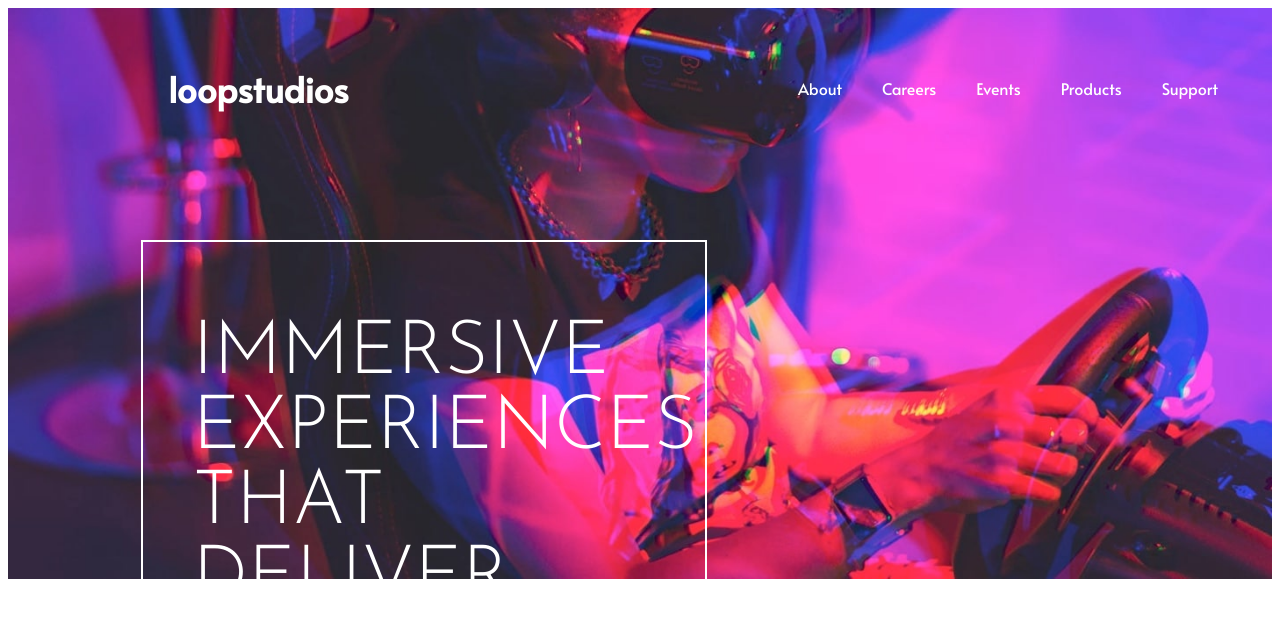
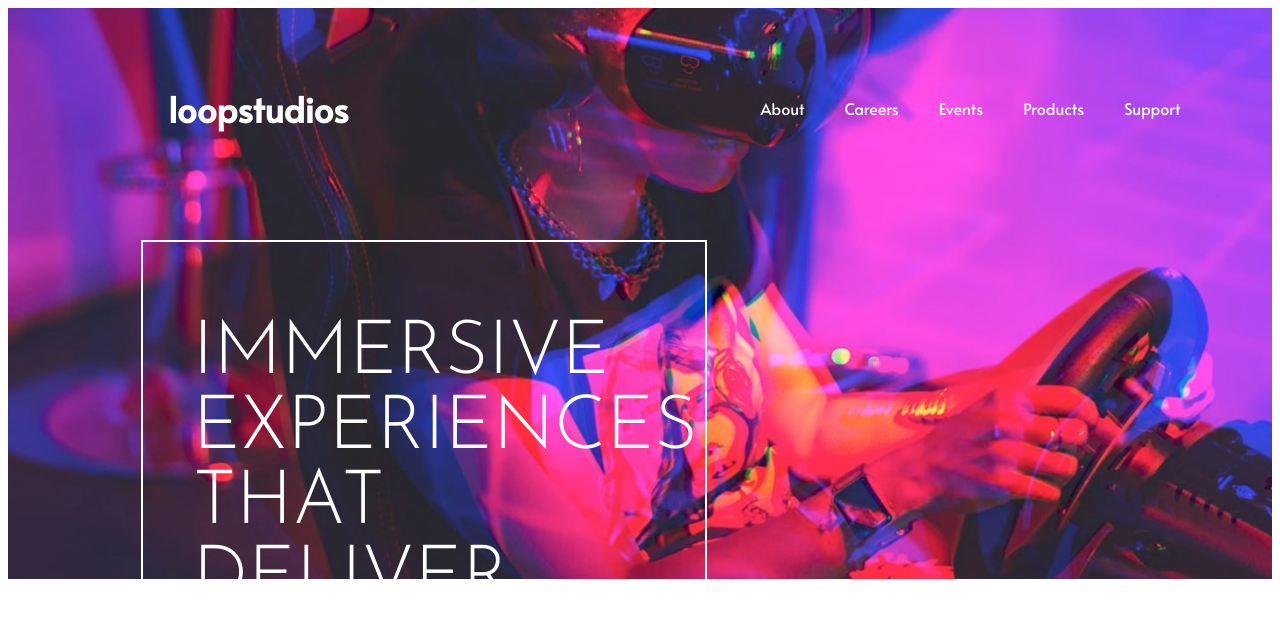
Before and after one commit to Jeyaprabakar01/TWC-Challenge-Jeyaprabakar, a React (Create React App) app: page / in a window 1280 px wide. Shown: the top 618 px of the page. Built offline with nearby package versions, Linux system fonts and the light colour scheme.

Commit message:
navbar.css updated

```diff
--- a/src/components/navbar/navbar.css
+++ b/src/components/navbar/navbar.css
@@ -4,7 +4,7 @@
   align-items: center;
   color: white;
   width: 100%;
-  height: 20%;
+  height: 25%;
   position: fixed;
   z-index: 10;
 }
@@ -21,6 +21,7 @@
   display: flex;
   align-items: center;
   justify-content: center;
+  padding-right: 50px;
   gap: 40px;
 }
 
```
